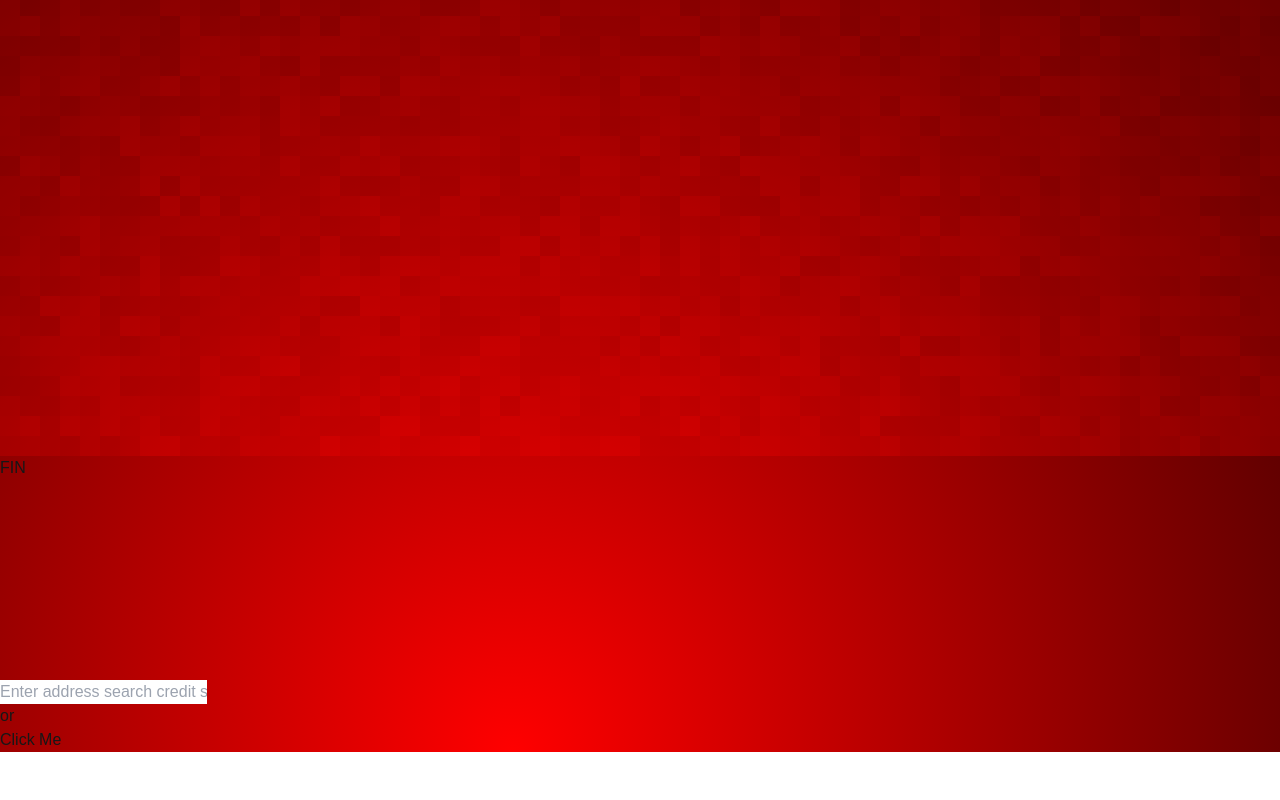
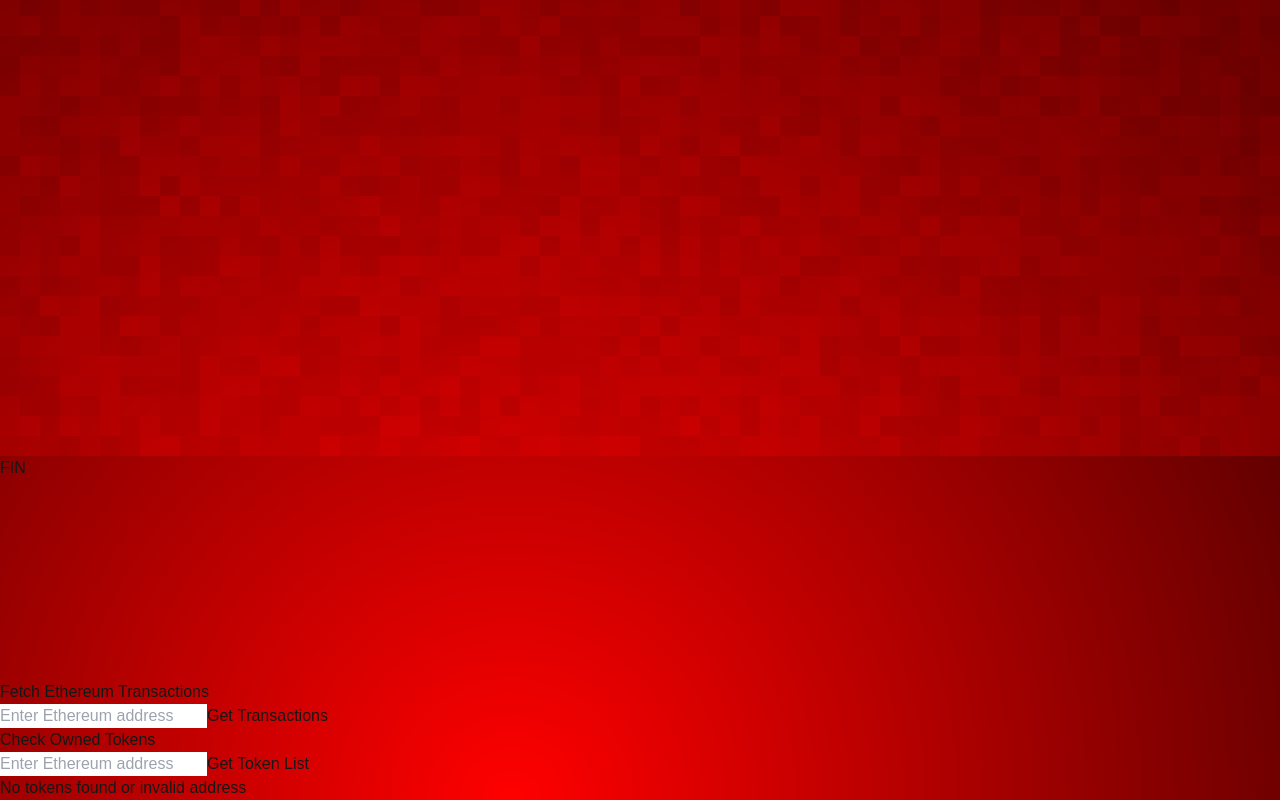
Before and after one commit to Funds-In-Need/Frontend, a Next.js app in the folder fin/: page /landingPage in a window 1280 px wide. Shown: the part 344-1144 px from the top of the page. Before the commit the page ends 1096 px from the top, so only its background shows below. Built offline with nearby package versions, Linux system fonts and the light colour scheme.

Commit message:
Search Function

```diff
--- /dev/null
+++ b/fin/api/getTokenList.js
@@ -0,0 +1,19 @@
+export async function getTokenList(address) {
+    const apiKey = process.env.NEXT_PUBLIC_BLOCKSCOUT_API_KEY; // Optional, depending on your API setup
+    const baseUrl = "https://eth-sepolia.blockscout.com/api";
+    const url = `${baseUrl}?module=account&action=tokenlist&address=${address}${apiKey ? `&apikey=${apiKey}` : ""}`;
+
+    try {
+        const response = await fetch(url);
+        const data = await response.json();
+
+        if (data.status === "1") {
+            return data.result; // List of tokens
+        } else {
+            throw new Error(data.message || "Failed to fetch token list");
+        }
+    } catch (error) {
+        console.error("Error fetching token list:", error);
+        return null;
+    }
+}
--- /dev/null
+++ b/fin/api/getTransaction.js
@@ -0,0 +1,28 @@
+export async function getTransactionsByAddress(
+    address,
+    startBlock = 1,
+    endBlock = 99999999,
+    page = 1,
+    offset = 200,
+    sort = "asc"
+  ) {
+    const baseUrl = "https://eth-sepolia.blockscout.com/api";
+    const apiKey = process.env.NEXT_PUBLIC_BLOCKSCOUT_API_KEY;
+    const url = `${baseUrl}?module=account&action=txlist&address=${address}&startblock=${startBlock}&endblock=${endBlock}&page=${page}&offset=${offset}&sort=${sort}${
+      apiKey ? `&apikey=${apiKey}` : ""
+    }`;
+
+    try {
+      const response = await fetch(url);
+      const data = await response.json();
+
+      if (data.status === "1") {
+        return data.result; // List of transactions
+      } else {
+        throw new Error(data.message || "Failed to fetch transactions");
+      }
+    } catch (error) {
+      console.error("Error fetching transactions:", error);
+      return null;
+    }
+  }
--- a/fin/src/app/landingPage/page.js
+++ b/fin/src/app/landingPage/page.js
@@ -1,5 +1,7 @@
 "use client";
 import React, { useEffect, useRef, useState } from "react";
+import { getTransactionsByAddress } from "../../../api/getTransaction";
+import { getTokenList } from "../../../api/getTokenList";
 
 export default function Home() {
   const [rotation, setRotation] = useState({ x: 0, y: 0 });
@@ -38,6 +40,36 @@ export default function Home() {
       }
     }
   }, []);
+
+  // const [address, setAddress] = useState("");
+  const [transactions, setTransactions] = useState(null);
+  const [loading, setLoading] = useState(false);
+  const [error, setError] = useState(null);
+
+  const handleFetchTransactions = async () => {
+    setLoading(true);
+    setError(null);
+    try {
+      const result = await getTransactionsByAddress(address);
+      setTransactions(result);
+    } catch (err) {
+      setError(err.message || "An error occurred while fetching transactions.");
+    } finally {
+      setLoading(false);
+    }
+  };
+
+  const [tokens, setTokens] = useState(null);  // Tokens state (no type annotation)
+  const [address, setAddress] = useState('');   // Ethereum address state (no type annotation)
+
+  const handleFetchTokens = async () => {
+    if (address) {
+      const result = await getTokenList(address);
+      setTokens(result);
+    } else {
+      alert('Please enter a valid address.');
+    }
+  };
 
   return (
     <div
@@ -92,24 +124,98 @@ export default function Home() {
           />
         </div>
 
-        {/* First Row: Search Bar */}
-        <div className="w-full max-w-md mt-32">
+        <div className="mt-40 p-10 z-10">
+          <h1 className="text-xl font-bold mb-4 text-white">Fetch Ethereum Transactions</h1>
+          <div className="flex">
+            <input
+              type="text"
+              placeholder="Enter Ethereum address"
+              value={address}
+              onChange={(e) => setAddress(e.target.value)}
+              className="w-min-30 w-80 mb-4 p-2 border text-black rounded z-index z-10"
+            />
+
+            <button
+              onClick={handleFetchTransactions}
+              className="bg-blue-500 text-white py-2 px-4 rounded w-min-10 w-30 ml-2 h-10 z-index z-10"
+            >
+              {loading ? "Loading..." : "Get Transactions"}
+            </button>
+          </div>
+
+          {error && <p className="text-red-500 mt-4">{error}</p>}
+
+          {transactions && (
+            <div className="mt-6 z-10">
+              <h2 className="text-lg font-semibold mb-2">Transactions:</h2>
+              {transactions.length > 0 ? (
+                <ul className="space-y-4">
+                  {transactions.map((tx, index) => (
+                    <li key={index} className="p-4 border rounded bg-gray-50">
+                      <div className="gap-4 text-black">
+                        <p>
+                          <strong>Hash:</strong> {tx.hash}
+                        </p>
+                        <p>
+                          <strong>From:</strong> {tx.from}
+                        </p>
+                        <p>
+                          <strong>To:</strong> {tx.to}
+                        </p>
+                        <p>
+                          <strong>Value:</strong> {tx.value} Wei
+                        </p>
+                        <p>
+                          <strong>Block Number:</strong> {tx.blockNumber}
+                        </p>
+                        <p>
+                          <strong>Timestamp:</strong>{" "}
+                          {new Date(tx.timeStamp * 1000).toLocaleString()}
+                        </p>
+                      </div>
+                    </li>
+                  ))}
+                </ul>
+              ) : (
+                <p>No transactions found for the given address and block range.</p>
+              )}
+            </div>
+          )}
+        </div>
+
+        <div className="z-10">
+          <h1>Check Owned Tokens</h1>
           <input
             type="text"
-            placeholder="Enter address search credit score"
-            className="w-full px-4 py-2 text-black rounded-lg shadow focus:outline-none focus:ring-2 focus:ring-gray-500"
+            placeholder="Enter Ethereum address"
+            value={address}
+            onChange={(e) => setAddress(e.target.value)}  // Update address state
           />
+          <button onClick={handleFetchTokens}>Get Token List</button>
+
+          {/* Display tokens or a message */}
+          {tokens ? (
+            <ul>
+              {tokens.map((token, index) => (
+                <li key={index}>
+                  <strong>{token.name}</strong> ({token.symbol}) - Balance: {token.balance}
+                </li>
+              ))}
+            </ul>
+          ) : (
+            <p>No tokens found or invalid address</p>
+          )}
         </div>
 
         {/* Separator Text */}
-        <div className="my-4 text-lg font-semibold">or</div>
+        {/* <div className="my-4 text-lg font-semibold">or</div> */}
 
         {/* Second Row: Button */}
-        <div>
+        {/* <div>
           <button className="px-6 py-3 bg-white text-black font-medium rounded-lg shadow hover:bg-gray-300 transition duration-300">
             Click Me
           </button>
-        </div>
+        </div> */}
       </div>
     </div>
   );
```
